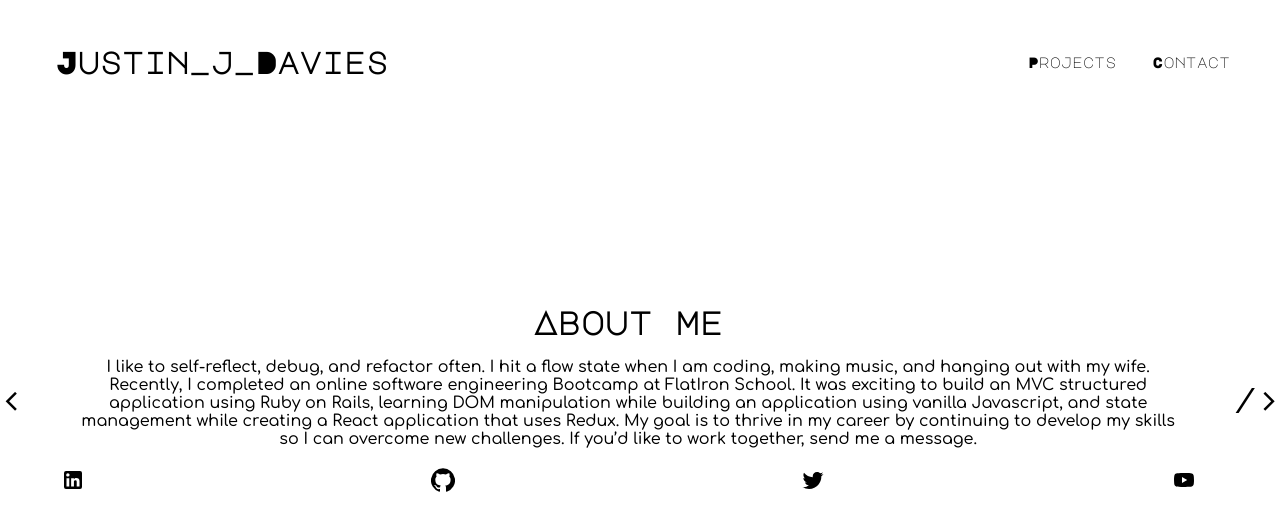
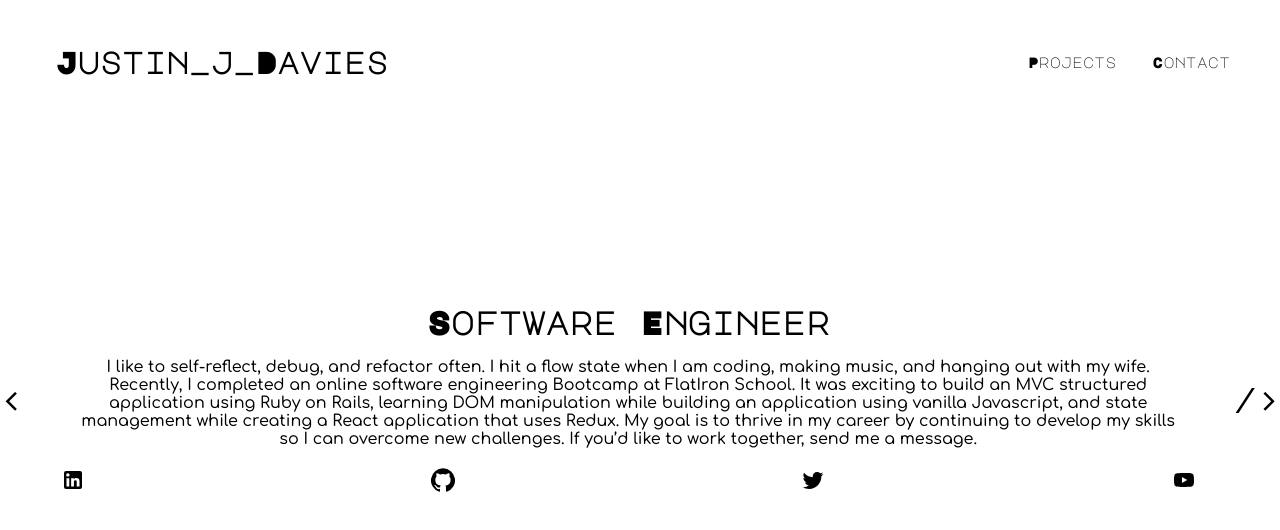
Before and after one commit to Therealjustindude/Portfolio_Website, a React (Create React App) app: page / in a window 1280 px wide. Shown: the top 530 px of the page. Built offline with nearby package versions, Linux system fonts and the light colour scheme; a web font is replaced by a local one.

Commit message:
software engineer

```diff
--- a/src/Components/About.js
+++ b/src/Components/About.js
@@ -9,7 +9,7 @@ import YouTubeIcon from '@material-ui/icons/YouTube';
 const About = () => {
 	return (
 		<StyledDiv>
-			<StyledH1>About me</StyledH1>
+			<StyledH1>Software Engineer</StyledH1>
 			<StyledP>I like to self-reflect, debug, and refactor often. I hit a flow state when I am coding, making music, and hanging out with my wife. Recently, I completed an online software engineering Bootcamp at FlatIron School. It was exciting to build an MVC structured application using Ruby on Rails, learning DOM manipulation while building an application using vanilla Javascript, and state management while creating a React application that uses Redux. My goal is to thrive in my career by continuing to develop my skills so I can overcome new challenges. If you’d like to work together, send me a message.</StyledP>
 			<StyledAContainer>
 				<StyledA target="_blank" rel="noreferrer" href="https://www.linkedin.com/in/justin-j-davies"><LinkedInIcon/></StyledA>
```
